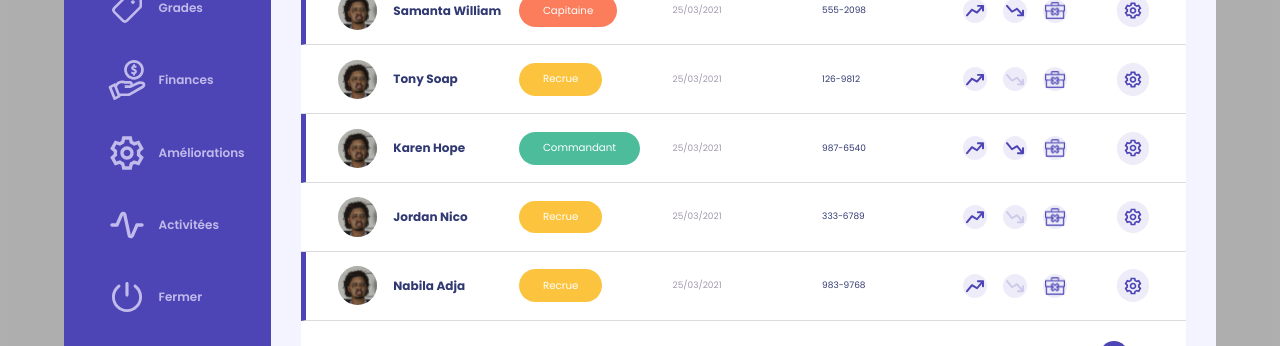
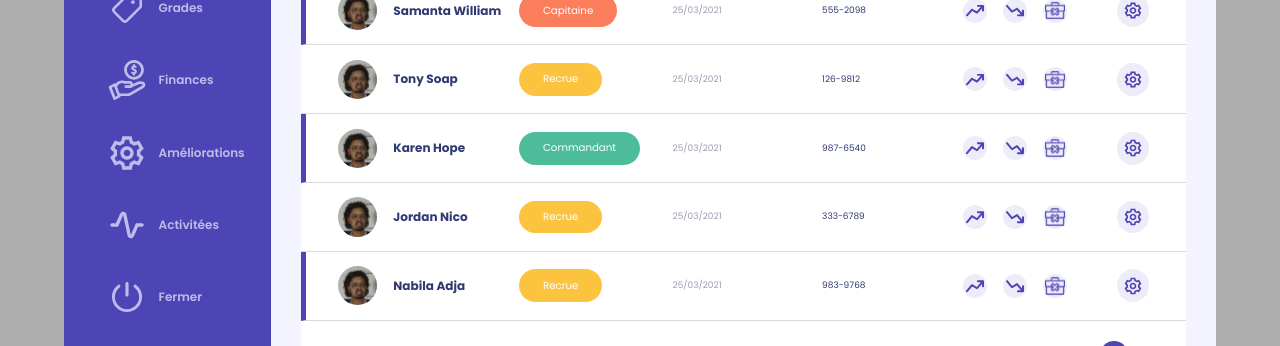
Before and after one commit to Tryade-projects/triade-dashboard, a React (Vite) app: page /employees in a window 1280 px wide. Shown: the part 324-670 px from the top of the page. Built offline with nearby package versions, Linux system fonts and the light colour scheme.

Commit message:
add indexRank of employee

```diff
--- a/src/components/EmployeeDetailsForm/componentsDetailForm/FormEmployee.jsx
+++ b/src/components/EmployeeDetailsForm/componentsDetailForm/FormEmployee.jsx
@@ -67,6 +67,7 @@ const FormEmployee = () => {
       information: data.informations,
       employee_at: new Date().toLocaleDateString(),
       image: "/src/assets/fake-avatar.svg",
+      indexRank: null,
     };
 
     if (state) {
--- a/src/components/ManageEmployeeDash/componentsEmployee/BodyTable.jsx
+++ b/src/components/ManageEmployeeDash/componentsEmployee/BodyTable.jsx
@@ -23,7 +23,7 @@ const BodyTable = ({
     lastName: "",
   });
 
-  // const { BEST_RANK, WORST_RANK } = useContext(DataContext).constants;
+  // console.log(employees[5]);
 
   const handleOpenModal = (employee) => {
     setIsOpen(true);
@@ -50,11 +50,12 @@ const BodyTable = ({
       if (t.id === profil.id) {
         const indexRank = ranks.findIndex((t) => t.label === profil.rank);
         const nextRankIndex = Math.max(indexRank - 1, 0);
-
+        console.log(nextRankIndex);
         return {
           ...t,
           rank: ranks[nextRankIndex].label,
           color: ranks[nextRankIndex].color,
+          indexRank: nextRankIndex,
         };
       }
       return t;
@@ -69,11 +70,12 @@ const BodyTable = ({
       if (t.id === profil.id) {
         const indexRank = ranks.findIndex((t) => t.label === profil.rank);
         const previousRankIndex = Math.min(indexRank + 1, ranks.length - 1);
-        // if (previousRankIndex === ranks.length - 1)
+        console.log(previousRankIndex);
         return {
           ...t,
           rank: ranks[previousRankIndex].label,
           color: ranks[previousRankIndex].color,
+          indexRank: previousRankIndex,
         };
       }
       return t;
@@ -119,7 +121,7 @@ const BodyTable = ({
                 onClick={() => handleIncrease(employee)}
                 alt="Bouton pour promouvoir l'employé"
                 title="Promouvoir"
-                inactive={employee.rank === "Boss" ? true : false}
+                inactive={employee.indexRank === 0}
               />
 
               <ButtonActions
@@ -127,7 +129,7 @@ const BodyTable = ({
                 onClick={() => handleDecrease(employee)}
                 alt="Bouton pour rétrograder l'employé"
                 title="Rétrograder"
-                inactive={employee.rank === "Recrue"}
+                inactive={employee.indexRank === ranks.length - 1}
               />
 
               <ButtonActions
```
